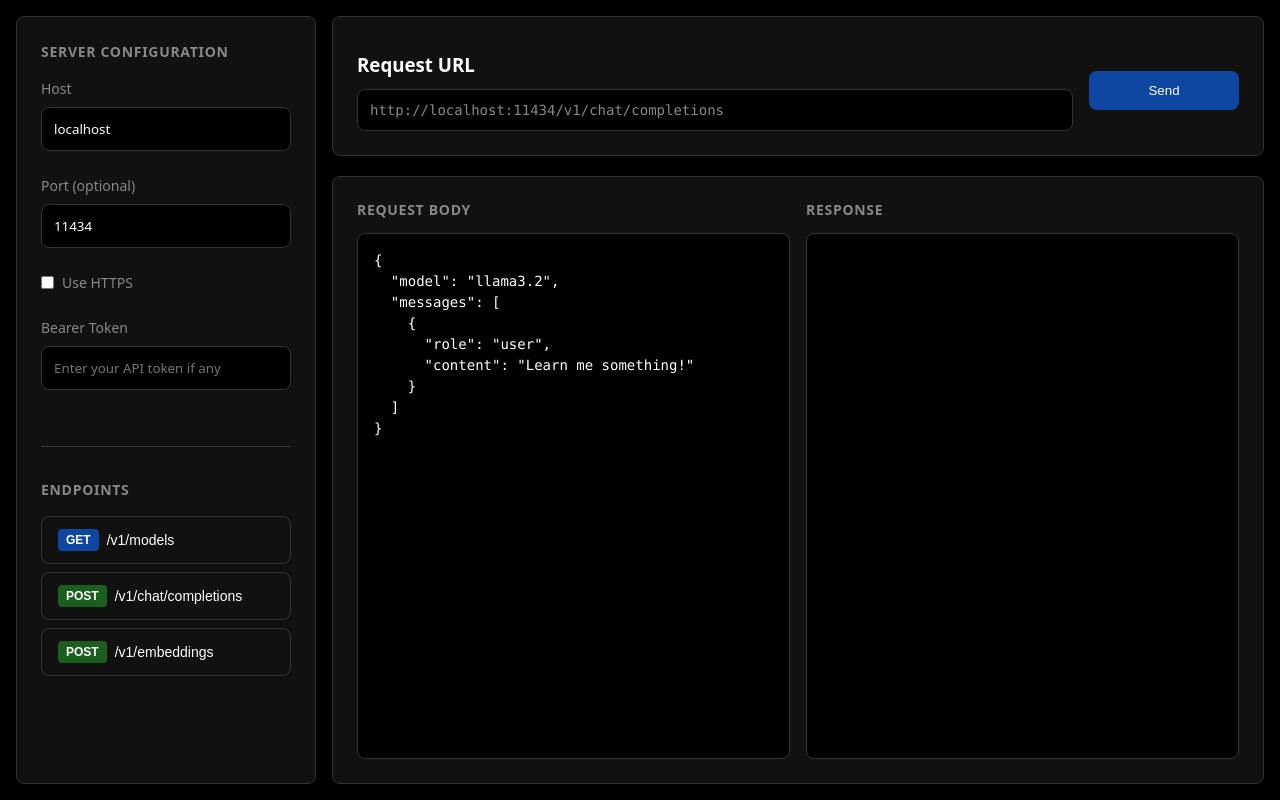
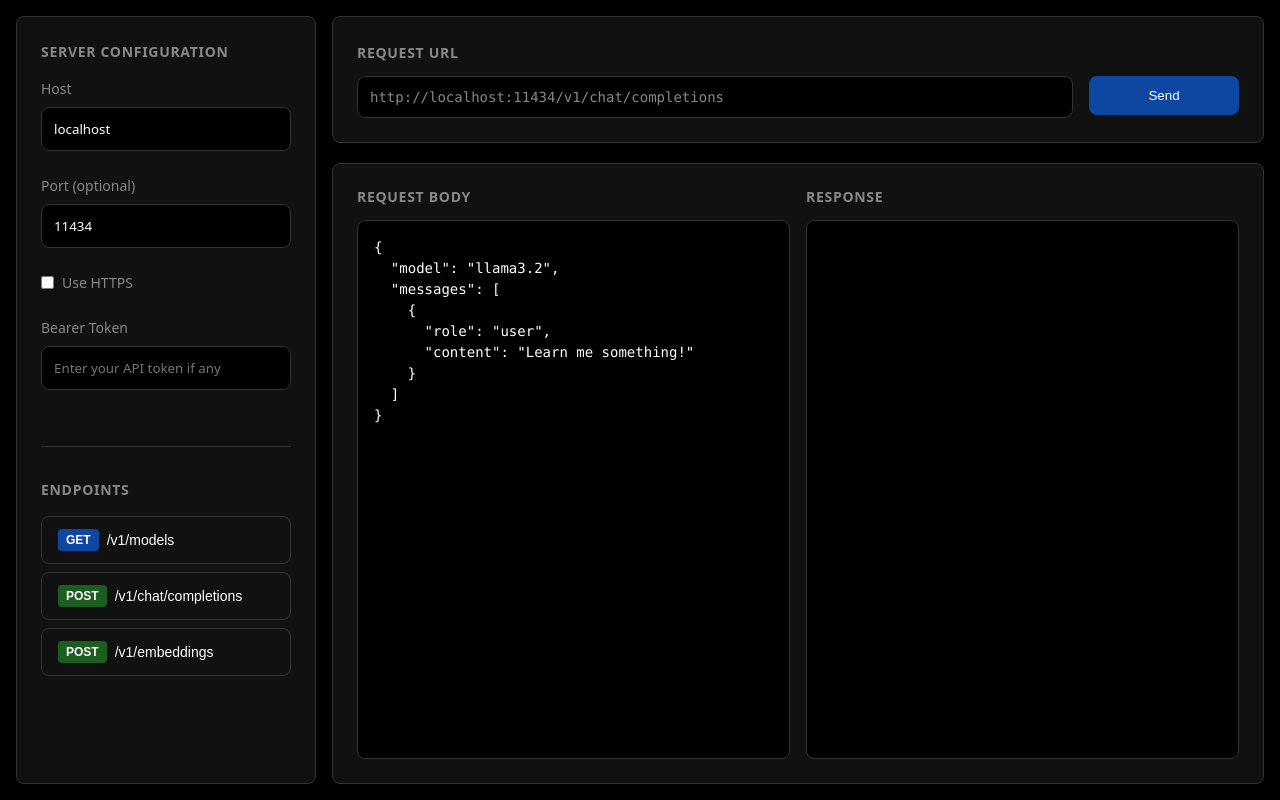
Before and after one commit to davlgd/openai-api-tester, a FastAPI app: page / in a window 1280 px wide. Run offline with FastAPI, Linux system fonts and the light colour scheme.

Commit message:
fix: css

```diff
--- a/static/css/main.css
+++ b/static/css/main.css
@@ -141,6 +141,7 @@ body {
   align-items: flex-start;
   background: var(--bg-secondary);
   padding: 1.5rem;
+  padding-top: 0.7rem;
   border-radius: var(--radius);
   border: 1px solid var(--border);
 }
@@ -195,7 +196,8 @@ body {
   justify-content: space-between;
 }
 
-.col h3 {
+.col,
+.col-header h3 {
   color: var(--text-secondary);
   font-size: 0.875rem;
   text-transform: uppercase;
@@ -324,7 +326,7 @@ input:focus, textarea:focus {
   border-radius: var(--radius);
   cursor: pointer;
   font-weight: 500;
-  margin-top: 1.85rem;
+  margin-top: 3rem;
   width: 150px; /* Fixe la largeur du bouton */
 }
 
```
